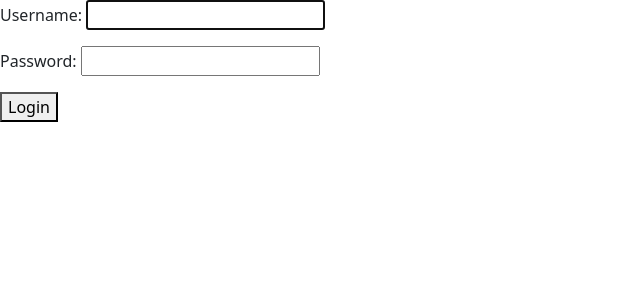
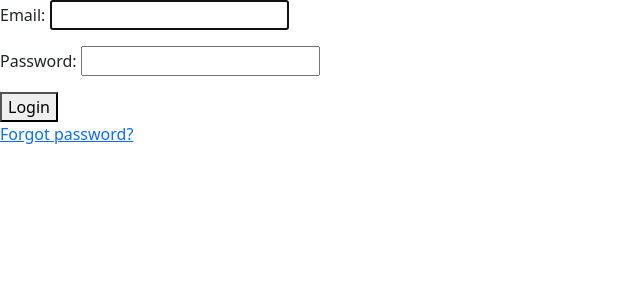
Before and after one commit to B4lex/methodical_cabinet, a Django app: page /login/ in a window 1280 px wide. Shown: the top 300 px of the page, without its empty margins (0-640 px from the left). Run offline with Django 3.2, Linux system fonts and the light colour scheme.

Commit message:
Remove authentication through username, instead based on email. Password reset outlines.

```diff
--- a/src/cabinet/forms.py
+++ b/src/cabinet/forms.py
@@ -7,7 +7,7 @@ class CabinetEditForm(forms.ModelForm):
     class Meta:
         model = Teacher
         exclude = (
-            'first_name', 'last_name', 'date_joined',
+            'first_name', 'last_name', 'date_joined', 'email_verification',
             'password', 'last_login', 'is_superuser', 'groups',
-            'username', 'is_staff', 'is_active', 'user_permissions'
+            'is_staff', 'is_active', 'user_permissions'
         )
--- a/src/cabinet/views.py
+++ b/src/cabinet/views.py
@@ -25,3 +25,8 @@ class CabinetEditPageView(EmailConfirmationRequiredMixin, SuccessMessageMixin,
 
     def get_object(self, queryset=None):
         return self.request.user
+
+    def get_context_data(self, **kwargs):
+        context_data = super().get_context_data(**kwargs)
+        context_data['is_email_confirmed'] = True if self.get_object().email_verification else False
+        return context_data
--- a/src/root_templates/base_template.html
+++ b/src/root_templates/base_template.html
@@ -7,6 +7,7 @@
     <meta name="viewport" content="width=device-width, initial-scale=1.0">
     <link href="https://cdn.jsdelivr.net/npm/bootstrap@5.0.0-beta1/dist/css/bootstrap.min.css" rel="stylesheet" integrity="sha384-giJF6kkoqNQ00vy+HMDP7azOuL0xtbfIcaT9wjKHr8RbDVddVHyTfAAsrekwKmP1" crossorigin="anonymous">
     <script src="https://cdn.jsdelivr.net/npm/bootstrap@5.0.0-beta1/dist/js/bootstrap.bundle.min.js" integrity="sha384-ygbV9kiqUc6oa4msXn9868pTtWMgiQaeYH7/t7LECLbyPA2x65Kgf80OJFdroafW" crossorigin="anonymous"></script>
+    {% block head_extra %}{% endblock %}
     <title>{% block title %}Sample Title{% endblock %}</title>
 </head>
 <body>
--- a/src/server/settings.py
+++ b/src/server/settings.py
@@ -128,10 +128,14 @@ MEDIA_ROOT = BASE_DIR / 'media'
 MEDIA_URL = '/media/'
 
 AUTH_USER_MODEL = 'user_auth.Teacher'
+ACCOUNT_AUTHENTICATION_METHOD = 'email'
+ACCOUNT_EMAIL_REQUIRED = True
+ACCOUNT_UNIQUE_EMAIL = True
+ACCOUNT_USERNAME_REQUIRED = False
 LOGIN_URL = reverse_lazy('user-login')
 LOGIN_REDIRECT_URL = reverse_lazy('cabinet-index')
 
-EMAIL_BACKEND = 'django.core.mail.backends.smtp.EmailBackend'
+EMAIL_BACKEND = 'django.core.mail.backends.console.EmailBackend'
 EMAIL_HOST = 'smtp.gmail.com'
 EMAIL_USE_TLS = True
 EMAIL_PORT = 587
--- a/src/user_auth/forms.py
+++ b/src/user_auth/forms.py
@@ -1,5 +1,5 @@
 from django import forms
-from django.contrib.auth.forms import UserCreationForm, UsernameField
+from django.contrib.auth.forms import UserCreationForm
 from user_auth.models import Teacher
 
 
@@ -8,5 +8,4 @@ class UserSignUpForm(UserCreationForm):
 
     class Meta:
         model = Teacher
-        fields = ("username", "email")
-        field_classes = {'username': UsernameField}
+        fields = ("full_name", "email")
--- a/src/user_auth/models.py
+++ b/src/user_auth/models.py
@@ -10,6 +10,7 @@ def get_photo_upload_path(instance, filename):
 
 
 class Teacher(AbstractUser):
+    username = None  # excluding username from AbstractUser
     full_name = models.CharField(max_length=255, null=True)
     email = models.EmailField(error_messages={
             'unique': _('Пользователь с таким электронным адресом уже существует')
@@ -39,6 +40,9 @@ class Teacher(AbstractUser):
     social_networks_link = models.URLField(blank=True, null=True)  # may need to be used with Postgres ArrayField
     youtube_link = models.URLField(blank=True, null=True)
 
+    USERNAME_FIELD = 'email'
+    REQUIRED_FIELDS = []
+
     class Meta:
         verbose_name = _('Преподаватель')
         verbose_name_plural = _('Преподаватели')
--- a/src/user_auth/templates/login.html
+++ b/src/user_auth/templates/login.html
@@ -10,4 +10,5 @@
         {{ form.as_p }}
         <button type="submit">Login</button>
     </form>
+    <a href={% url 'user-password-reset' %}>Forgot password?</a>
 {% endblock %}
--- a/src/user_auth/urls.py
+++ b/src/user_auth/urls.py
@@ -1,4 +1,5 @@
 from django.urls import path
+import django.contrib.auth.views as auth_views
 
 from user_auth import views
 
@@ -8,5 +9,13 @@ urlpatterns = [
     path('register/', views.UserSignUpView.as_view(), name='user-register'),
     path('logout/', views.UserLogoutView.as_view(), name='user-logout'),
     path('confirm/', views.EmailConfirmationView.as_view(),
-         name='user-email-confirmation')
+         name='user-email-confirmation'),
+    path('reset_password/', auth_views.PasswordResetView.as_view(),
+         name='user-password-reset'),
+    path('reset_password/', auth_views.PasswordResetDoneView.as_view(),
+         name='password-reset-confirm'),
+    path('reset_password/<uidb64>/<token>', auth_views.PasswordResetConfirmView.as_view(),
+         name='user-password-reset'),
+    path('reset_password/', auth_views.PasswordResetCompleteView.as_view(),
+         name='password-reset-confirm')
 ]
--- a/src/user_auth/views.py
+++ b/src/user_auth/views.py
@@ -1,7 +1,7 @@
 import hashlib
 
 from django.utils import timezone
-from django.contrib.auth.views import LoginView, LogoutView
+from django.contrib.auth.views import LoginView, LogoutView, PasswordResetView
 from django.views.generic.edit import FormView
 from django.views.generic import TemplateView
 from django.contrib.auth import login, authenticate
@@ -31,9 +31,8 @@ class UserSignUpView(FormView):
         # ---
         user.save()
         user = authenticate(
-            username=form.cleaned_data.get('username'),
+            email=form.cleaned_data.get('email'),
             password=form.cleaned_data.get('password1'),
-            email=form.cleaned_data.get('email')
         )
         login(self.request, user)
         return super().form_valid(form)
@@ -63,11 +62,10 @@ class EmailConfirmationView(TemplateView):
             if token and token_is_valid(request.user, token):
                 user.email_verification = timezone.now()
                 user.save()
-                return UserSignUpView.success_url
+                return redirect(UserSignUpView.success_url)
             else:
-                # for debug need to be replaced with mail sending
                 message = f'http://127.0.0.1:8000/confirm?token={generate_token(user)}'
-                send_mail(_('No Reply'), message, settings.EMAIL_HOST_USER, [user.email])
+                send_mail(_('Методический кабинет'), message, settings.EMAIL_HOST_USER, [user.email])
                 return super().get(request, *args, **kwargs)
         else:
             return redirect(settings.LOGIN_REDIRECT_URL)
```
Also changed, not shown: src/cabinet/templates/cabinet_edit.html (+9 -0 lines), src/user_auth/admin.py (+22 -4 lines), src/user_auth/templates/signup.html (+19 -9 lines), 1 other file.
